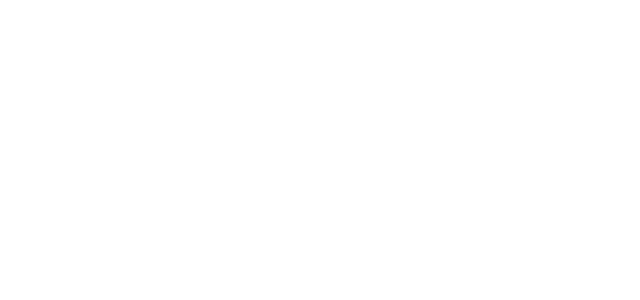
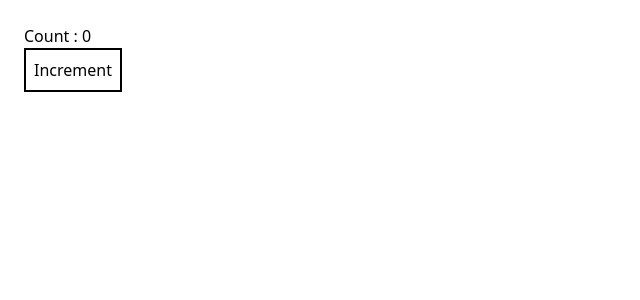
Before and after one commit to Matteo-Rania/React, a React (Create React App) app in the folder esercizi/: page /counter in a window 1280 px wide. Before the commit this address had no page. Shown: the top 300 px of the page, without its empty margins (0-640 px from the left). Built offline with nearby package versions, Linux system fonts and the light colour scheme.

Commit message:
react-router-2

```diff
--- a/esercizi/src/App.js
+++ b/esercizi/src/App.js
@@ -1,4 +1,5 @@
 import { Route, Routes } from "react-router-dom";
+import { ClickCounter } from "./ClickCounter";
 import { Welcome } from "./Welcome";
 
 export function App() {
@@ -6,6 +7,7 @@
     return (
         <Routes>
             <Route path='/' element = {<Welcome nome='Matteo' />} />
+            <Route path='/counter' element={<ClickCounter />} />
         </Routes>
     );
 ;}
--- /dev/null
+++ b/esercizi/src/ClickCounter.js
@@ -0,0 +1,17 @@
+import { useState } from "react";
+
+export function ClickCounter({initialValue = 0}) {
+    const [counter, setCounter] = useState(initialValue);
+
+    const handleCounterIncrement = () => {
+        setCounter(c => c + 1)
+    }
+
+    return (
+
+        <div className="flex m-6 flex-col">
+            <h2>  Count : {counter}</h2>
+            <button  className='border-2 border-black w-[fit-content] p-2' onClick={handleCounterIncrement}>Increment</button>
+        </div>
+    )
+}
```
